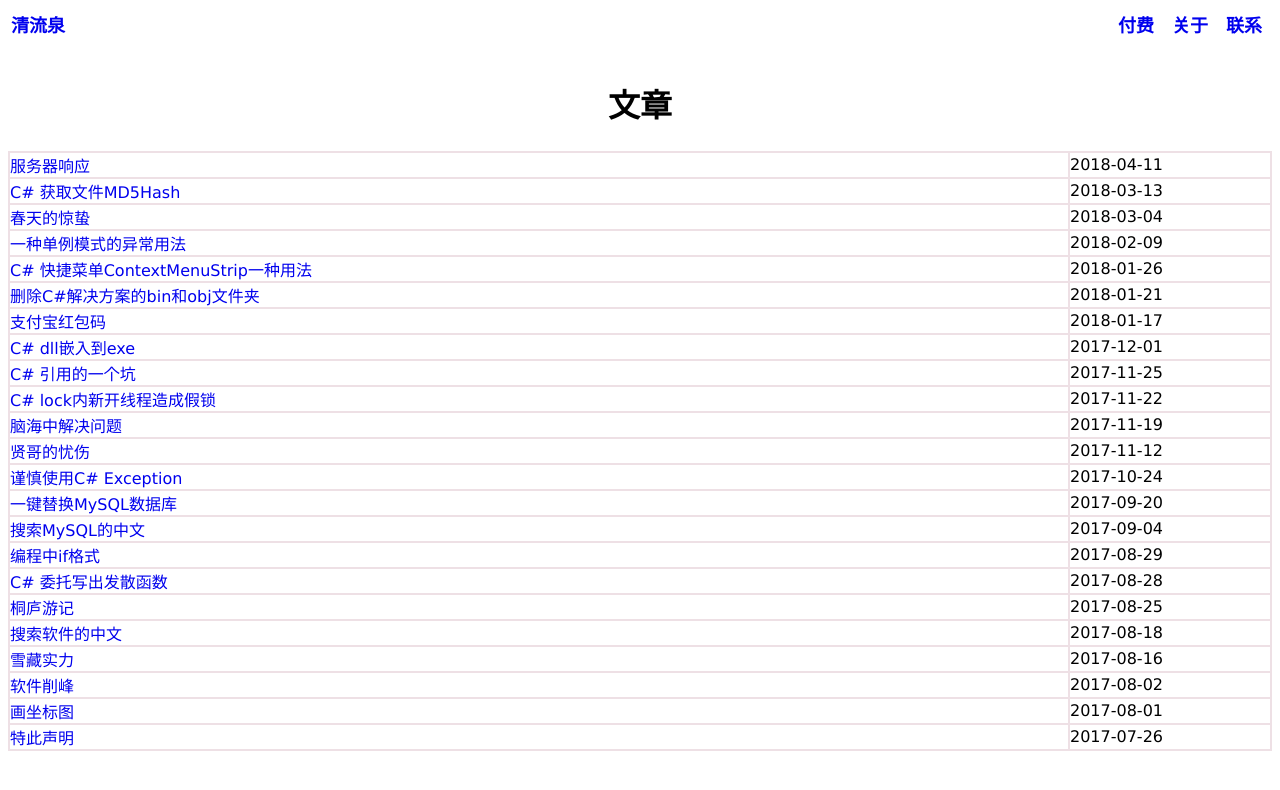
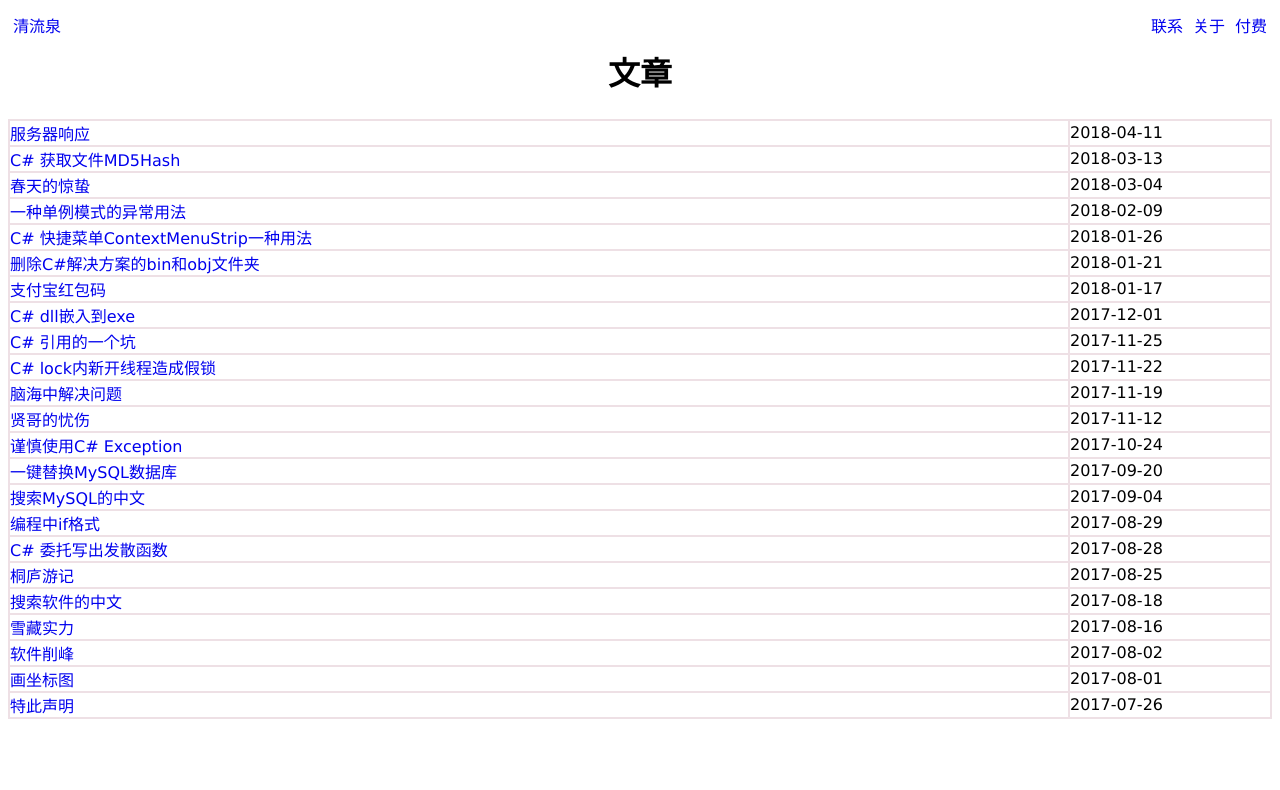
Before and after one commit to yinyongxian/yinyongxian.github.io, a Jekyll site: the page built from index.html, in a window 1280 px wide. Shown: the top 790 px of the page. Built offline with Jekyll 4.4.1, drawn with Linux system fonts in a browser that asks for light colours.

Commit message:
优化标题栏

```diff
--- a/Media/style/main.css
+++ b/Media/style/main.css
@@ -54,11 +54,6 @@ H4 {
     border: 1px solid LightGrey;
 }
 
-
-li {
-    margin-left: 10px;
-}
-
 pre {
 	font-family: Inconsolata, Consolas, "DEJA VU SANS MONO", "DROID SANS MONO", Proggy, monospace;
 	font-size: 90%;
@@ -112,6 +107,28 @@ p.notice {
 }
 
 pre {
-white-space: pre-wrap;
-word-wrap: break-word;
+	white-space: pre-wrap;
+	word-wrap: break-word;
 }
+
+.header-left {
+	float: left;
+
+}
+
+.header-right {
+	float: right
+}
+
+.header-left, .header-right {
+	list-style-type: none
+}
+
+ul {
+	padding:0px;
+	margin:0px;
+}
+
+li {
+	margin: 5px
+}
--- a/_layouts/default.html
+++ b/_layouts/default.html
@@ -9,19 +9,15 @@
         <link rel="shortcut icon" href="/favicon.ico" />
 		<link rel="bookmark" href="/favicon.ico" type="image/x-icon"　/>
 		<link rel="apple-touch-icon" href="/Media/images/icons/YYXArticle.png">
-		<link href="/Media/style/main.css" rel="stylesheet" type="text/css">
+		<link href="../Media/style/main.css" rel="stylesheet" type="text/css">
     </head>
     <body>
-        <table width="100%">
-          <tbody>
-            <tr style="font-size: 18px">
-              <th style="text-align: left;" scope="col"><a href="https://yinyongxian.github.io" style="text-decoration: none">清流泉</a></th>
-              <th width="50" scope="col"><a href="{{ site.baseurl }}/about/2017-07-29-pay.html" style="text-decoration: none">付费</a></th>
-              <th width="50" scope="col"><a href="{{ site.baseurl }}/about/2017-08-05-about.html" style="text-decoration: none">关于</a></th>
-              <th width="50" scope="col"><a href="{{ site.baseurl }}/about/2017-08-02-contact.html" style="text-decoration: none">联系</a></th>
-            </tr>
-          </tbody>
-        </table>
+		<ul>
+			<li class="header-left"><a href="https://yinyongxian.github.io" style="text-decoration: none">清流泉</a></li>
+			<li class="header-right"><a href="{{ site.baseurl }}/about/2017-07-29-pay.html" style="text-decoration: none">付费</a></li>
+			<li class="header-right"><a href="{{ site.baseurl }}/about/2017-08-05-about.html" style="text-decoration: none">关于</a></li>
+			<li class="header-right"><a href="{{ site.baseurl }}/about/2017-08-02-contact.html" style="text-decoration: none">联系</a></li>
+		</ul>
     <br/>
     {{ content }}
     <h1 style="text-align: center"></h1>
```
